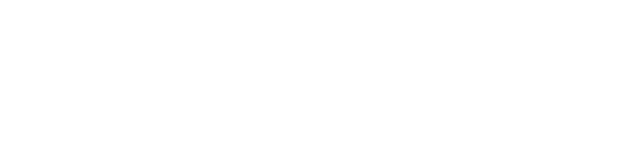
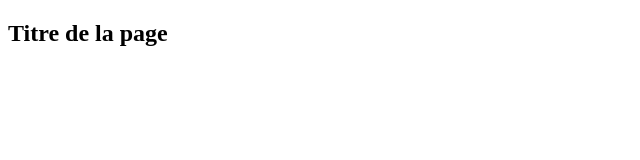
Before and after one commit to gladpietro/pratiqurelibre, a plain HTML site: page index.html in a window 1280 px wide. Shown: the whole page, without its empty margins (0-640 px from the left). Drawn offline with Linux system fonts and the light colour scheme.

Commit message:
ajout du titre de la page

```diff
--- a/index.html
+++ b/index.html
@@ -4,6 +4,6 @@
 
     </head>
     <body>
-
+        <h2>Titre de la page</h2>
     </body>
 </html>
```
